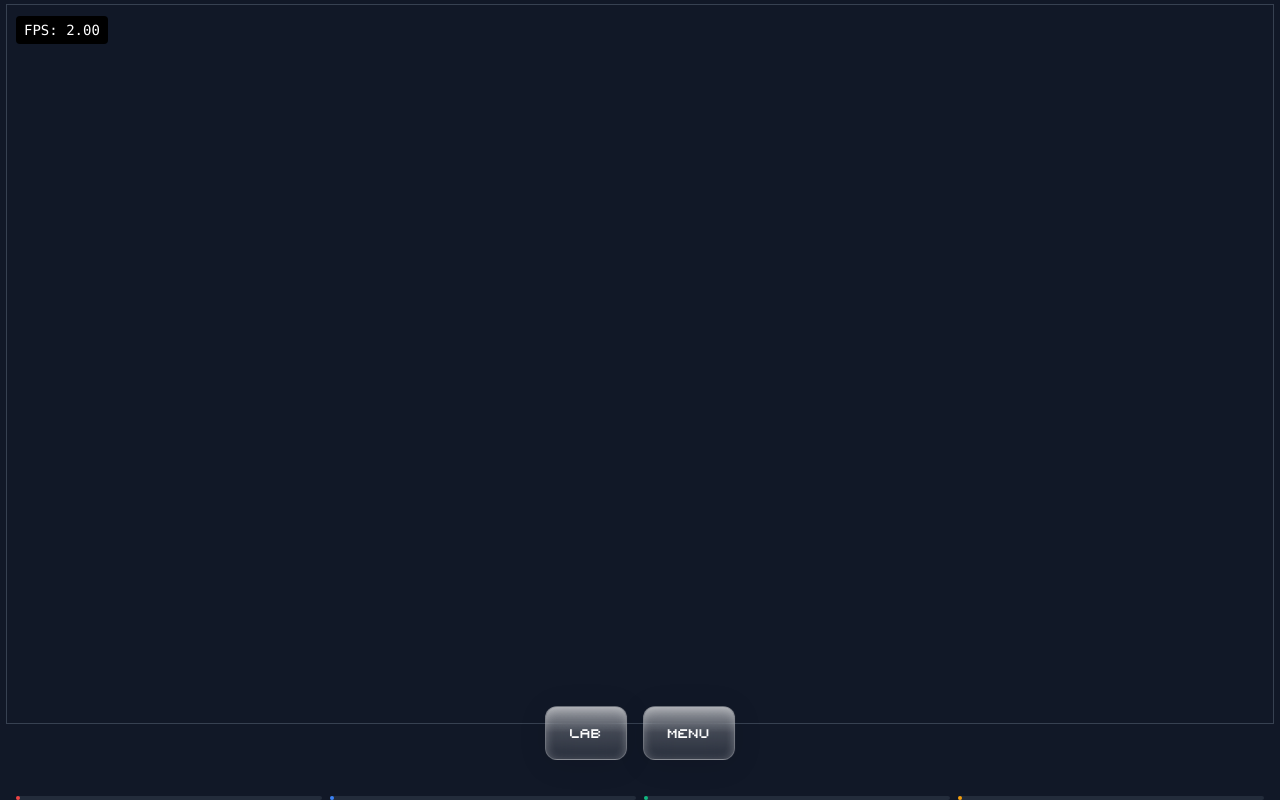
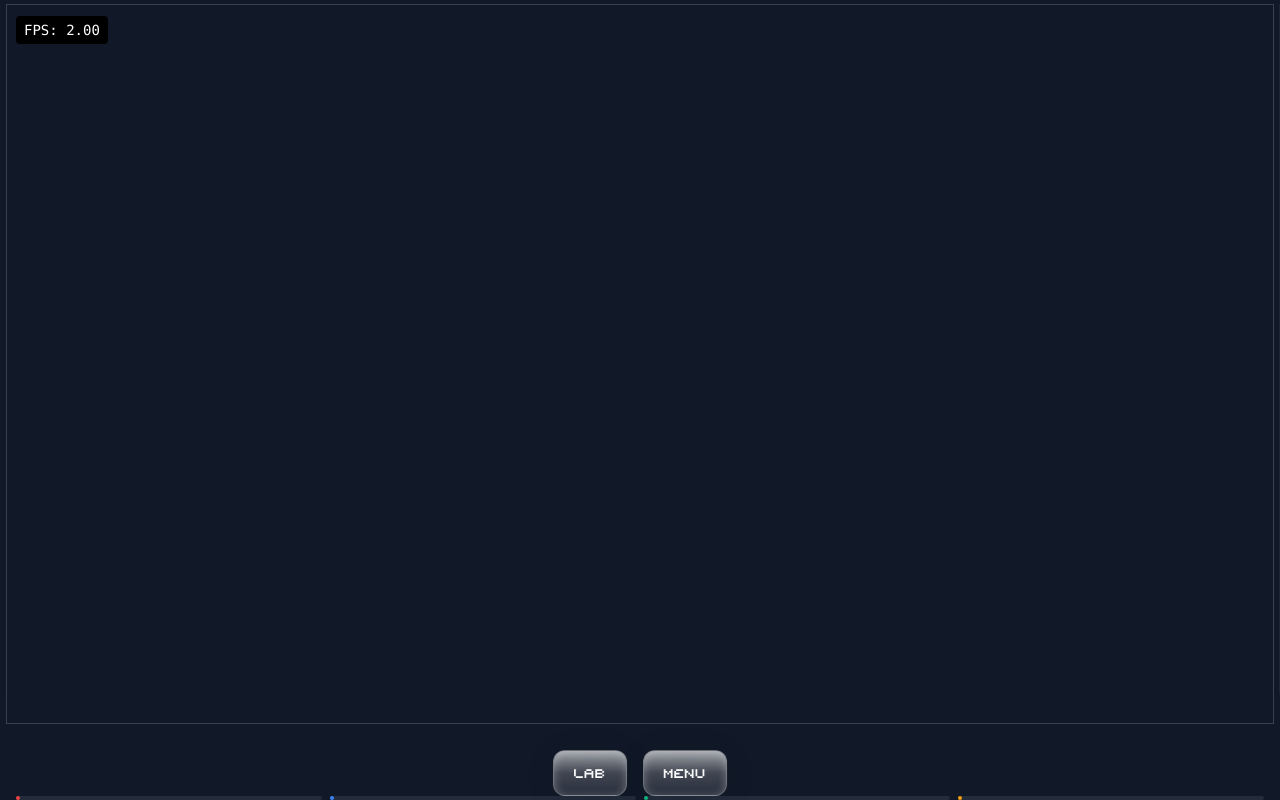
Before and after one commit to kabuto-lab/vyr, a React (Vite) app: page / in a window 1280 px wide. Built offline with nearby package versions, Linux system fonts and the light colour scheme.

Commit message:
Auto-deploy: update game

```diff
--- a/src/components/Game.tsx
+++ b/src/components/Game.tsx
@@ -238,7 +238,7 @@ const Game: React.FC = () => {
       </div>
 
       {/* Left Off-canvas menu - Virus Configuration */}
-      <div className={`fixed top-[0.5%] left-0 h-[calc(97.5vh-70px)] w-33p bg-white bg-opacity-10 backdrop-blur-lg border border-white border-opacity-20 z-50 transform transition-transform duration-300 ease-in-out ${leftMenuOpen ? 'translate-x-0' : '-translate-x-full'} z-[60] rounded-br-3xl`}>
+      <div className={`fixed top-[0.5%] left-0 h-[calc(97.5vh-70px)] w-[66%] bg-white bg-opacity-10 backdrop-blur-lg border border-white border-opacity-20 z-50 transform transition-transform duration-300 ease-in-out ${leftMenuOpen ? 'translate-x-0' : '-translate-x-full'} z-[60] rounded-br-3xl`}>
         <div className="p-4 border-b border-white border-opacity-20">
           <div className="flex justify-between items-center mb-2">
             <h2 className="text-xl font-bold font-pixy text-white">Configure:</h2>
@@ -299,7 +299,7 @@ const Game: React.FC = () => {
       </div>
 
       {/* Right Off-canvas menu - Game Controls */}
-      <div className={`fixed top-[0.5%] right-0 h-[calc(97.5vh-70px)] w-33p bg-white bg-opacity-10 backdrop-blur-lg border border-white border-opacity-20 z-50 transform transition-transform duration-300 ease-in-out ${menuOpen ? 'translate-x-0' : 'translate-x-full'} z-[60] rounded-bl-3xl`}>
+      <div className={`fixed top-[0.5%] right-0 h-[calc(97.5vh-70px)] w-[66%] bg-white bg-opacity-10 backdrop-blur-lg border border-white border-opacity-20 z-50 transform transition-transform duration-300 ease-in-out ${menuOpen ? 'translate-x-0' : 'translate-x-full'} z-[60] rounded-bl-3xl`}>
         <div className="p-4 border-b border-white border-opacity-20 flex justify-between items-center">
           <h2 className="text-xl font-bold font-pixy text-white">Controls</h2>
           <div className="flex space-x-2">
@@ -322,11 +322,11 @@ const Game: React.FC = () => {
         </div>
       </div>
 
-      {/* LAB and MENU buttons below the main content area */}
-      <div className="fixed bottom-10 left-1/2 transform -translate-x-1/2 flex space-x-4 z-[70]">
+      {/* LAB and MENU buttons at the very bottom of the screen */}
+      <div className="fixed bottom-1 left-1/2 transform -translate-x-1/2 flex space-x-4 z-[70]">
         <button
           onClick={() => setLeftMenuOpen(!leftMenuOpen)}
-          className="py-3 px-6 bg-gradient-to-b from-white/30 to-white/10 backdrop-blur-lg border border-white/30 rounded-xl font-pixy text-lg transition-all duration-200 relative overflow-hidden"
+          className="py-2 px-5 bg-gradient-to-b from-white/30 to-white/10 backdrop-blur-lg border border-white/30 rounded-xl font-pixy text-lg transition-all duration-200 relative overflow-hidden"
           style={{
             boxShadow: '0 4px 30px rgba(0, 0, 0, 0.1), inset 0 2px 10px rgba(255, 255, 255, 0.3)',
           }}
@@ -337,7 +337,7 @@ const Game: React.FC = () => {
         </button>
         <button
           onClick={() => setMenuOpen(!menuOpen)}
-          className="py-3 px-6 bg-gradient-to-b from-white/30 to-white/10 backdrop-blur-lg border border-white/30 rounded-xl font-pixy text-lg transition-all duration-200 relative overflow-hidden"
+          className="py-2 px-5 bg-gradient-to-b from-white/30 to-white/10 backdrop-blur-lg border border-white/30 rounded-xl font-pixy text-lg transition-all duration-200 relative overflow-hidden"
           style={{
             boxShadow: '0 4px 30px rgba(0, 0, 0, 0.1), inset 0 2px 10px rgba(255, 255, 255, 0.3)',
           }}
```
